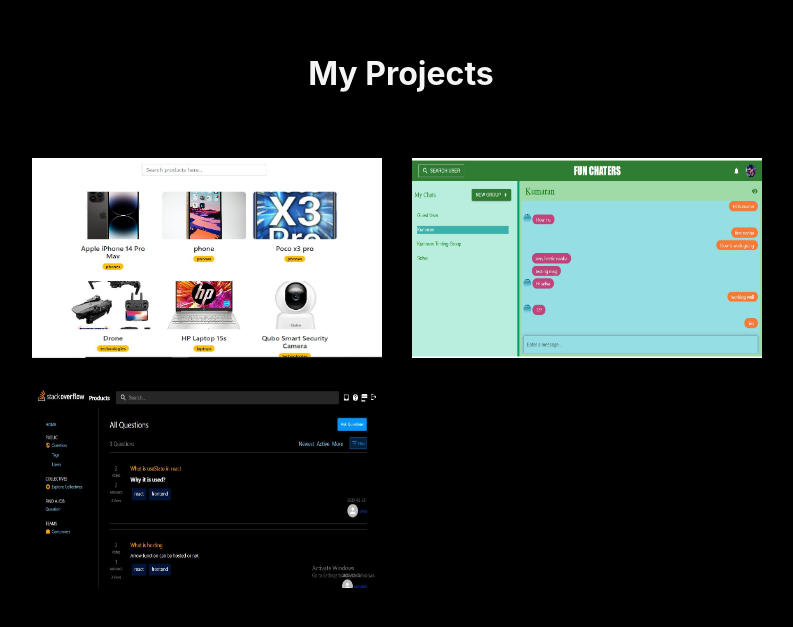
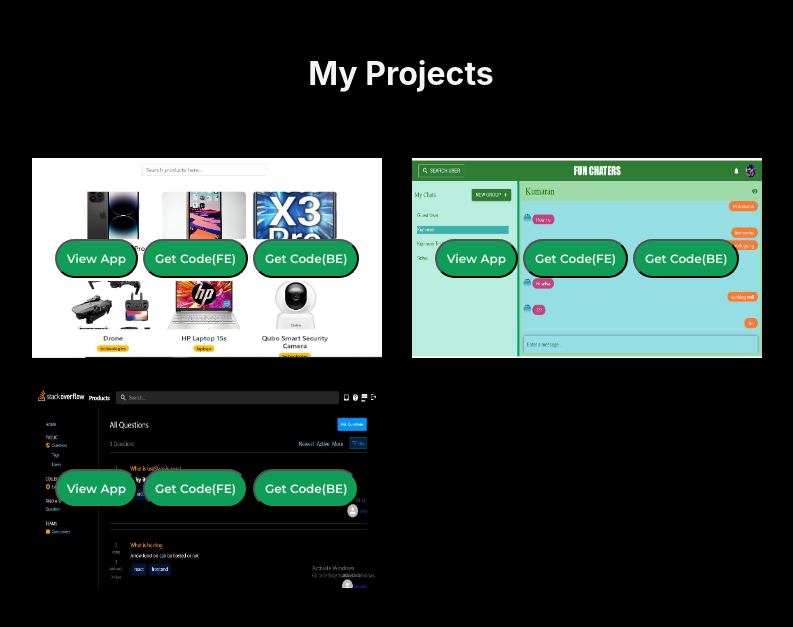
Before and after one commit to Selva81294/my-portfolio, a React (Create React App) app: page / in a window 1280 px wide. Shown: the part 1725-2352 px from the top of the page, without its empty margins (239-1032 px from the left). Built offline with nearby package versions, Linux system fonts and the light colour scheme.

Commit message:
button fix project section

```diff
--- a/src/Components/Project/Project.css
+++ b/src/Components/Project/Project.css
@@ -8,6 +8,10 @@
     width: 350px;
     height: 200px;
     transition: transform 100ms ease-in;
+    display: flex;
+    align-items: center;
+    justify-content: center;
+    position: relative;
 }
 
 .project:hover{
@@ -29,6 +33,60 @@
     font-size: 18px;
 }
 
+.project_btn{
+    position: absolute;
+    display: flex;
+    gap: 5px;
+}
+
+.project_appBtn{
+    color: whitesmoke;
+    background-color: #0F9D58;
+    font-size: 12px;
+    padding: 10px;
+    font-family: "Montserrat", sans-serif;
+    font-weight: bolder;
+    border-radius: 20px;
+    cursor: pointer;
+}
+
+.project_appBtn:hover{
+    background-color: #50C7C7;
+    color: black;
+}
+
+.project_codeBtnFE{
+    color: whitesmoke;
+    background-color: #0F9D58;
+    font-size: 12px;
+    padding: 10px;
+    font-family: "Montserrat", sans-serif;
+    font-weight: bolder;
+    border-radius: 20px;
+    cursor: pointer;
+}
+
+.project_codeBtnFE:hover{
+    background-color: #50C7C7;
+    color: black;
+}
+
+.project_codeBtnBE{
+    color: whitesmoke;
+    background-color: #0F9D58;
+    font-size: 12px;
+    padding: 10px;
+    font-family: "Montserrat", sans-serif;
+    font-weight: bolder;
+    border-radius: 20px;
+    cursor: pointer;
+}
+
+.project_codeBtnBE:hover{
+    background-color: #50C7C7;
+    color: black;
+}
+
 @media screen and (max-width: 500px) {
     .project > img{
         width: 250px;
@@ -37,3 +95,23 @@
         width: 250px;
     }
 }
+
+@media screen and (max-width: 600px) {
+    .project_btn{
+        flex-direction: column;
+    }
+}
+
+@media screen and (max-width: 400px) {
+    .project_btn{
+        flex-direction: column;
+        left: 20%;
+    }
+}
+
+@media screen and (max-width: 300px) {
+    .project_btn{
+        flex-direction: column;
+        left: 10%;
+    }
+}
--- a/src/Components/Project/Project.js
+++ b/src/Components/Project/Project.js
@@ -1,10 +1,14 @@
 import React, { useState } from 'react'
 import '../Project/Project.css'
 
-const Project = ({img,title,description,link}) => {
+const Project = ({img,title,description,applink,codelinkFE,codelinkBE}) => {
 const [show,setShow] = useState(false)
+
+function newTab(url){
+    window.open(url)
+  }
+
   return (
-    <a href={link}>
         <div className='project' onMouseEnter={()=>setShow(true)} onMouseLeave={()=>setShow(false)}>
             {
                 show ? (
@@ -16,8 +20,12 @@
                     <img src={img} alt=''/>
                 )
             }
+            <div className='project_btn'>
+                <button className='project_appBtn' onClick={()=>newTab(`${applink}`)}>View App</button>
+                <button className='project_codeBtnFE' onClick={()=>newTab(`${codelinkFE}`)}>Get Code(FE)</button>
+                <button className='project_codeBtnBE' onClick={()=>newTab(`${codelinkBE}`)}>Get Code(BE)</button>
+            </div>
         </div>
-    </a>
   )
 }
 
--- a/src/Components/ProjectContainer/ProjectContainer.js
+++ b/src/Components/ProjectContainer/ProjectContainer.js
@@ -13,21 +13,27 @@
       title: "EazyShop-Ecommerce-Website",
       description:
         "An ecommerce app allows users to shop online, browse product catalogs, create wish lists, add items to a cart, and complete purchases. It also provides payment processing, shipping, and order management capabilities.",
-      link: "https://starlit-boba-48ae2d.netlify.app/",
+      applink: "https://starlit-boba-48ae2d.netlify.app/",
+      codelinkFE: "https://github.com/Selva81294/e-commerce-frontend",
+      codelinkBE: "https://github.com/Selva81294/e-commerce-backend",
     },
     {
       img: chatApp,
       title: "Fun-Chaters-Chat-App",
       description:
         "This App provides realtime 1-on-1 chat and group chat using socket.io. Notification and typing indication functionality also applied in this app.",
-      link: "https://keen-sorbet-c69c44.netlify.app/",
+      applink: "https://keen-sorbet-c69c44.netlify.app/",
+      codelinkFE: "https://github.com/Selva81294/Chat-App-Frontend",
+      codelinkBE: "https://github.com/Selva81294/Chat-App-Backend",
     },
     {
       img: stackOverflow,
       title: "Stack-Overflow-Clone-App",
       description:
         "Stack Overflow is a question and answer website for programmers. It is the flagship site of the Stack Exchange Network. It was created in 2008 by Jeff Atwood and Joel Spolsky. It features questions and answers on certain computer programming topics.",
-      link: "https://master--euphonious-liger-57c306.netlify.app/",
+      applink: "https://master--euphonious-liger-57c306.netlify.app/",
+      codelinkFE: "https://github.com/Selva81294/stack-overflow-frontend",
+      codelinkBE: "https://github.com/Selva81294/stack-overflow-backend",
     },
   ];
 
@@ -41,7 +47,9 @@
             img={projects.img}
             title={projects.title}
             description={projects.description}
-            link={projects.link}
+            applink={projects.applink}
+            codelinkFE={projects.codelinkFE}
+            codelinkBE={projects.codelinkBE}
           />
         ))}
       </div>
--- a/src/Components/TopContent/topContent.js
+++ b/src/Components/TopContent/topContent.js
@@ -1,17 +1,19 @@
 import React from 'react'
 import { Link } from 'react-scroll'
 import './topContent.css'
-import Resume from '../../Resume/My_Resume.pdf'
 
 const TopContent = () => {
+
+function newTab(url){
+  window.open(url)
+}
+
   return (
     <div className='topContent'>
         <div className='topContent_container'>
             <h1>Mr. Selva Kumaran</h1>
             <p>A Full Stack Web & App Developer</p>
-            <a href= {Resume} download>
-                <button className='topContent_downloadBtn'>Download Resume</button>
-            </a>
+            <button className='topContent_downloadBtn' onClick={()=>newTab("https://docs.google.com/document/d/1icctN2fxfigyD0L3oo2M-P-VVI4REpll/edit#heading=h.30j0zll")}>My Resume</button>
             <Link to="projects" smooth={true} duration={500}>
                 <button className='topContent_workBtn'>My Work</button>
             </Link>
```
Also changed, not shown: 1 other file (tests, documents, lock files or other folders).
